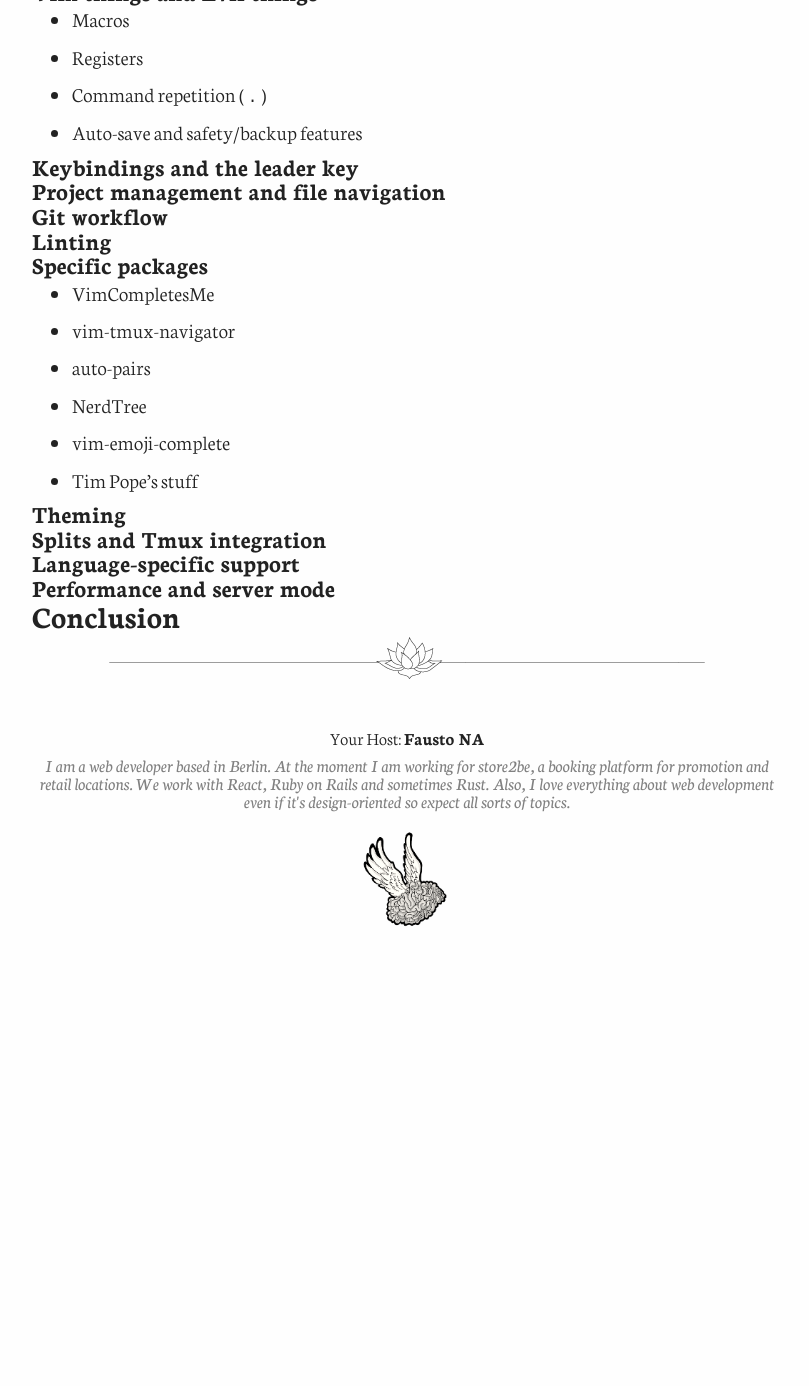
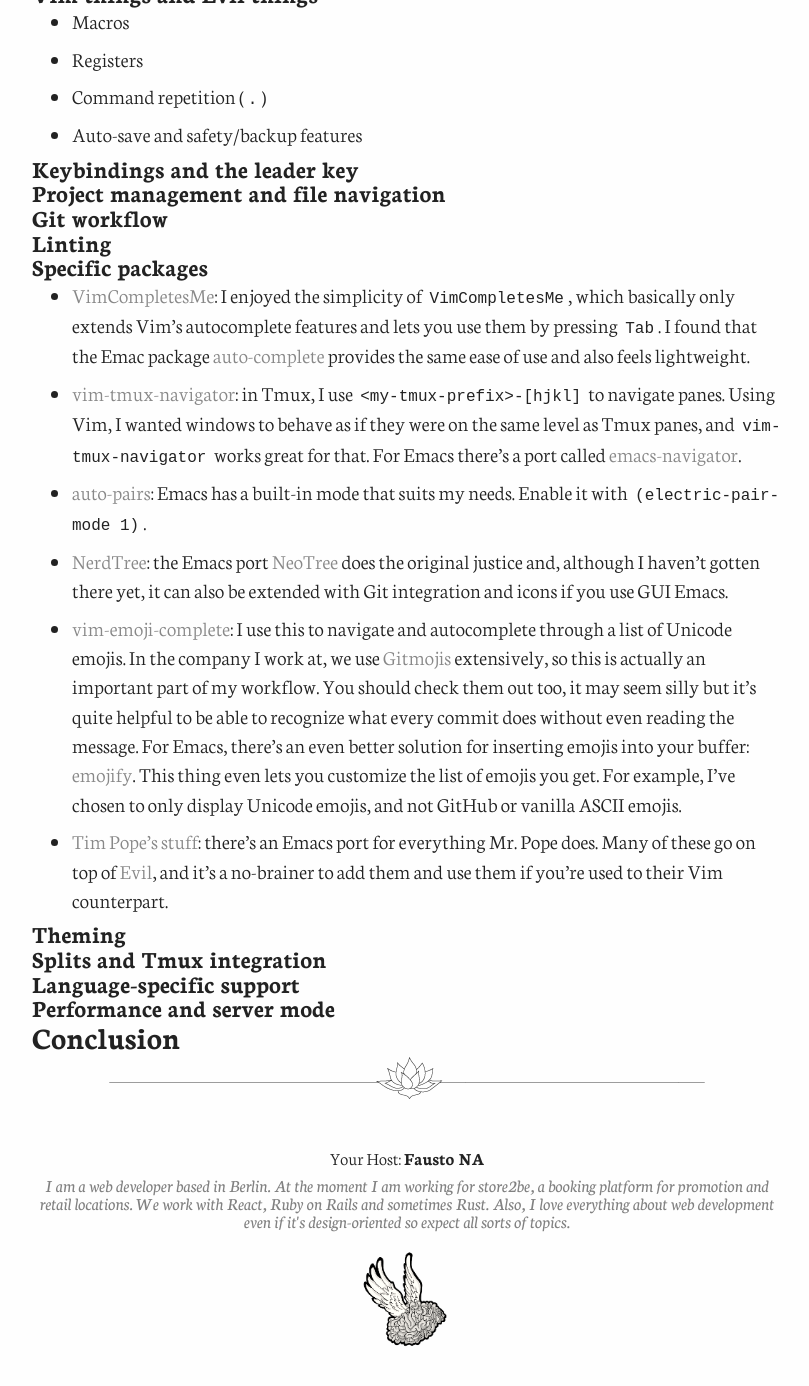
Before and after one commit to fnune/fnune.github.io, a Jekyll site: the page built from _posts/2017-12-27-making-emacs-work-like-my-vim-setup.markdown, in a window 1280 px wide and 1400 px high, scrolled down 3065 px. Shown: the top 1386 px of the window, without its empty margins (233-1042 px from the left). Built offline with Jekyll 4.4.1, drawn with Linux system fonts in a browser that asks for light colours; comment, search, counter and statistics services are not loaded; before the commit the page ends 4045 px from its top, so only the background shows below that; some of the changed text lies outside the part shown.

Commit message:
Write a first draft for the "Specific packages" section

```diff
--- a/_posts/2017-12-27-making-emacs-work-like-my-vim-setup.markdown
+++ b/_posts/2017-12-27-making-emacs-work-like-my-vim-setup.markdown
@@ -28,11 +28,11 @@
 
 For package management needs the Vim community has contributed several awesome packages like [Pathogen]() or [vim-plug]() among the many worth mentioning. I've always used `vim-plug` and never found a problem with it. As active as the Emacs community is in regards to package development, I expected a solution that would provide the same level of comfort.
 
-Emacs comes bundled with Package, and this is as much as I'm aware of: it takes care of package repository management, and to configure it I only needed to add the links to those repositories and initialize it.
+Emacs comes bundled with `Package`, and this is as much as I'm aware of: it takes care of package repository management, and to configure it I only needed to add the links to those repositories and initialize it.
 
-Package, however, does not take responsibility for automatic fetching, updates, and encapsulation of configuration (which `vim-plug` does, and very well). For this, I've found the de-facto solution to be [use-package](). To be able to work with `use-package` using its minimal functionality, this is all you need to know:
+`Package`, however, does not take responsibility for automatic fetching, updates, and encapsulation of configuration (which `vim-plug` does, and very well). For this, I've found the de-facto solution to be [use-package](). To be able to work with `use-package` using its minimal functionality, this is all you need to know:
 
-- `use-package` can fetch whatever packages are made available through your Package configuration.
+- `use-package` can fetch whatever packages are made available through your `Package` configuration.
 - A basic declaration looks like this: `(use-package package-name)`.
 - If you add `:ensure t`, you'll get automatic fetching of your package and startup checks: `(use-package package-name :ensure t)`.
 - If you add `:defer t`, your package will load lazily: `(use-package package-name :ensure t :defer t)`.
@@ -60,12 +60,12 @@
 
 ### Specific packages
 
-- VimCompletesMe
-- vim-tmux-navigator
-- auto-pairs
-- NerdTree
-- vim-emoji-complete
-- Tim Pope's stuff
+- [VimCompletesMe](): I enjoyed the simplicity of `VimCompletesMe`, which basically only extends Vim's autocomplete features and lets you use them by pressing `Tab`. I found that the Emac package [auto-complete]() provides the same ease of use and also feels lightweight.
+- [vim-tmux-navigator](): in Tmux, I use `<my-tmux-prefix>-[hjkl]` to navigate panes. Using Vim, I wanted windows to behave as if they were on the same level as Tmux panes, and `vim-tmux-navigator` works great for that. For Emacs there's a port called [emacs-navigator]().
+- [auto-pairs](): Emacs has a built-in mode that suits my needs. Enable it with `(electric-pair-mode 1)`.
+- [NerdTree](): the Emacs port [NeoTree]() does the original justice and, although I haven't gotten there yet, it can also be extended with Git integration and icons if you use GUI Emacs.
+- [vim-emoji-complete](): I use this to navigate and autocomplete through a list of Unicode emojis. In the company I work at, we use [Gitmojis]() extensively, so this is actually an important part of my workflow. You should check them out too, it may seem silly but it's quite helpful to be able to recognize what every commit does without even reading the message. For Emacs, there's an even better solution for inserting emojis into your buffer: [emojify](). This thing even lets you customize the list of emojis you get. For example, I've chosen to only display Unicode emojis, and not GitHub or vanilla ASCII emojis.
+- [Tim Pope's stuff](): there's an Emacs port for everything Mr. Pope does. Many of these go on top of [Evil](), and it's a no-brainer to add them and use them if you're used to their Vim counterpart.
 
 ### Theming
 
```
